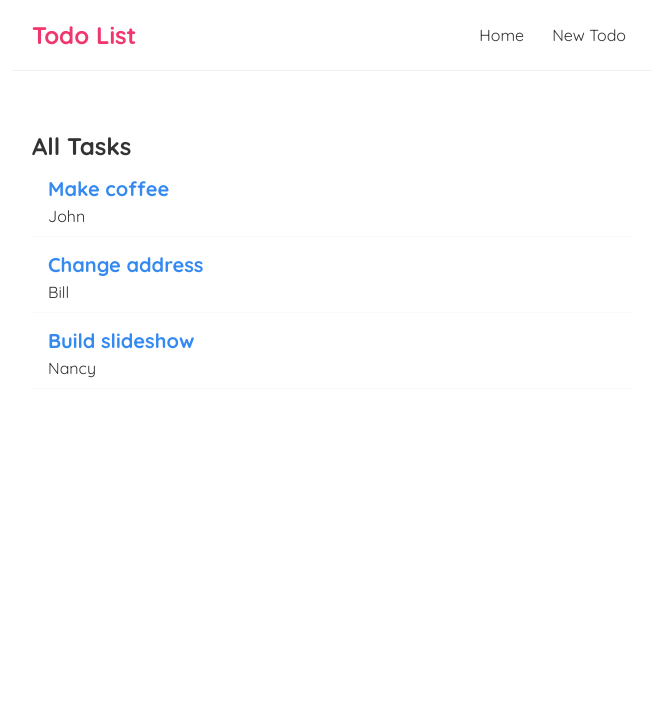
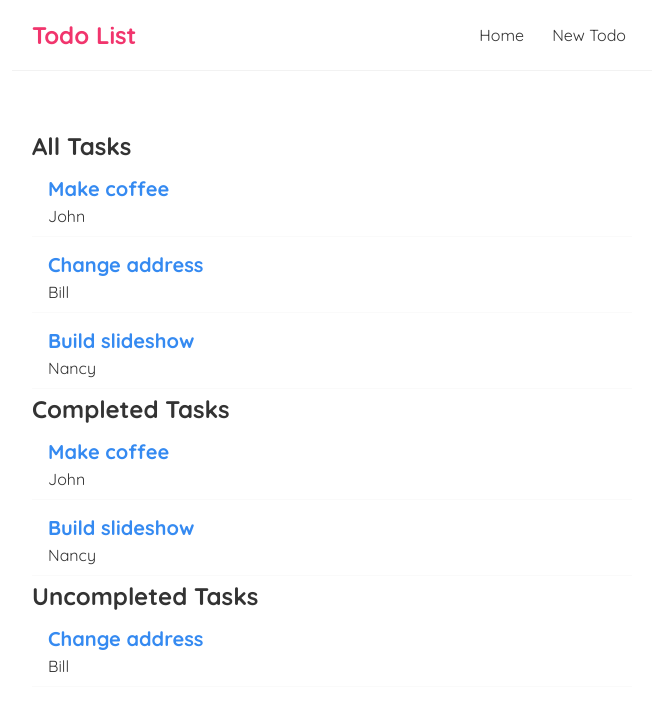
Before and after one commit to Jehonathan1/react-todo-api, a React (Vite) app: page / in a window 1280 px wide. Shown: the top 710 px of the page, without its empty margins (308-965 px from the left). Built offline with nearby package versions, Linux system fonts and the light colour scheme.

Commit message:
reusing components to filter data

```diff
--- a/src/Home.jsx
+++ b/src/Home.jsx
@@ -5,16 +5,18 @@ import TaskList from "./TaskList";
 const Home = () => {
 
     let [tasks, setTasks ] = useState([
-        { title: 'Make coffee', author: 'John', created_at: 'today', id:1},
-        { title: 'Change address', author: 'Bill', created_at: 'today', id:2},
-        { title: 'Build slideshow', author: 'Nancy', created_at: 'today', id:3}
+        { title: 'Make coffee', author: 'John', completed: true, id:1},
+        { title: 'Change address', author: 'Bill', completed: false, id:2},
+        { title: 'Build slideshow', author: 'Nancy', completed: true, id:3}
     ]);
 
     return (
 
        <div className="home">
 
-            <TaskList tasks={tasks} title={'All Tasks'} />
+            <TaskList tasks={tasks} title="All Tasks" />
+            <TaskList tasks={tasks.filter((task) => task.completed === true)} title=" Completed Tasks" />
+            <TaskList tasks={tasks.filter((task) => task.completed === false)} title=" Uncompleted Tasks" />
 
         </div>
      );
```
